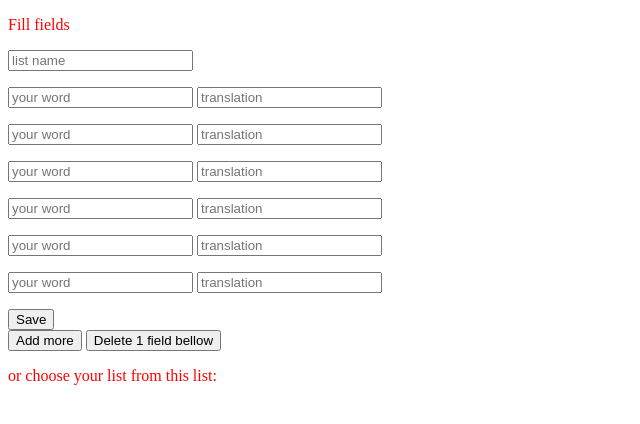
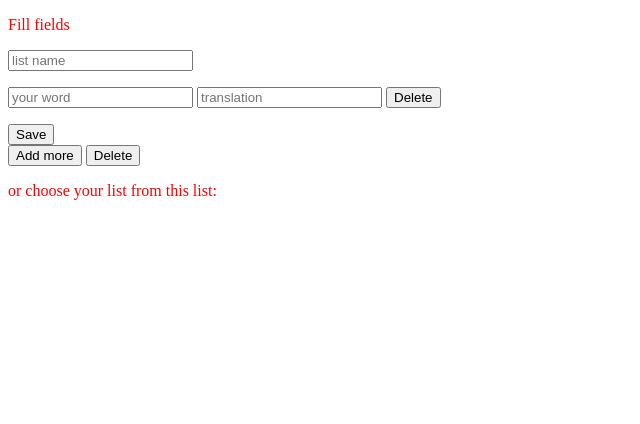
Before and after one commit to amIworking/RememberApp, a Django app: page /creating/ in a window 1280 px wide. Shown: the part 110-534 px from the top of the page, without its empty margins (0-640 px from the left). Run offline with Django 4.2, Linux system fonts and the light colour scheme.

Commit message:
RememberApp v3.15

```diff
--- a/Web version/RememberApp/main_page/templates/main_page/creating/creating.html
+++ b/Web version/RememberApp/main_page/templates/main_page/creating/creating.html
@@ -15,17 +15,18 @@
          {% csrf_token %}
         <input type="text" name = "list_name" placeholder="list name">
         <p style="color: red;">{{Error_message}}</p>
-        {% for i in 6|range %}
-        <p>
-            <input type="text" placeholder="your word" name="word_{{i}}" value="">
-            <input type="text" placeholder ="translation"name="trans_{{i}}" value="">
-        </p>
-        {% endfor %}
+        <div id="words">
+            <p>
+                <input type="text" placeholder="your word" name="word_0" value="">
+                <input type="text" placeholder ="translation"name="trans_0" value="">
+                <button type="button" name="delete_0">Delete</button>
+            </p>
+        </div>
         {{more_fields}}
         <input type="submit" value="Save">
     </form>
-    <input type="submit" value="Add more">
-    <input type="submit" value="Delete 1 field bellow">
+    <button id="add">Add more</button>
+    <button id="delete">Delete</button>
 </div>
 <div>
     <p>or choose your list from this list:</p>
@@ -34,4 +35,27 @@
     </ul>
 </div>
 
+<script type="text/javascript">
+    $("#words button[name=\"delete_0\"]").click(function(){
+        $("#words p")[0].remove();
+    })
+
+
+    $("#add").click(function() {
+        let lenght = $("#words p").length;
+        $("#words").append("<p>\n" +
+            "                <input type=\"text\" placeholder=\"your word\" name=\"word_" + lenght +"\" value=\"\">\n" +
+            "                <input type=\"text\" placeholder =\"translation\"name=\"trans_" + lenght +"\" value=\"\">\n" +
+            "                <button type=\"button\" name=\"delete_" + lenght + "\">Delete</button>\n" +
+            "            </p>" );
+        $("#words button[name=\"delete_" + lenght +"\"]").click(function(){
+            $("#words p")[lenght].remove();
+        })
+    });
+
+    $("#delete").click(function() {
+        $("#words p:last-child").remove();
+    });
+</script>
+
 {%endblock %}
--- a/Web version/RememberApp/main_page/views.py
+++ b/Web version/RememberApp/main_page/views.py
@@ -67,33 +67,48 @@ def edit_target_list(request, search_try):
     data = open_list(request, search_try)
     return render(request, "main_page/editing/editing.html", data)
 
+
 def update_saving(request, search_try):
     if request.method == "POST":
-        old_name = Dictionary.objects.get(name=search_try)
-        old_list = Translates.objects.filter(dictionary_id = old_name.id)
+
+        # update dict name
         new_name = request.POST["list_name"]
         if search_try != new_name:
+            old_name = Dictionary.objects.get(name=search_try)
             old_name.name = new_name
             old_name.save()
-        old_dict = {}
-        for i in old_list:
-            old_dict[i.word]=i.translate
-        for key, value in old_dict.items():
+
+        # update values
+        old_list = Translates.objects.filter(dictionary__name=search_try)
+        old_dict = {i.word: (i.translate, i) for i in old_list}
+
+        all_edited_data = [key for key in request.POST.keys() if key.startswith("word_")]
+
+        updated = []
+        for key, (value, translate) in old_dict.items():
+            all_edited_data.remove(f"word_{key}")
             new_key = request.POST[f"word_{key}"]
             new_value = request.POST[f"trans_{value}"]
-            print(key,new_key)
+
+            if value != new_value:
+                translate.translate = new_value
             if new_key != key:
-                target = old_list.get(word=key)
-                target.delete()
-                new_word =Translates(dictionary_id = old_name.id, word=new_key,
-                                    translate = new_value)
-                new_word.save()
-            else:
-                if value != new_value:
-                    old_list.filter(word = key).update(translate=new_value)
-        data = open_list(request, new_name)
-        data = {"result": "Saving was successful", "color": "green"}
-        return render(request, "main_page/finding/finding.html", data)
+                translate.word = new_key
+
+            if value != new_value or new_key != key:
+                updated.append(translate)
+
+        new_words = []
+        for word in all_edited_data:
+            key = word[5:]
+            word = request.POST[f"word_{key}"]
+            trans = request.POST[f"trans_{key}"]
+            new_words.append(Translates(dictionary_id=old_name.id, word=word, translate=trans))
+
+        Translates.objects.bulk_update(updated, fields=('word', 'translate'))
+        Translates.objects.bulk_create(new_words)
+
+        return redirect("/finding/")
 
 
 def creating(request):
@@ -122,12 +137,13 @@ def creating(request):
                 new_word = Translates(dictionary_id=new_id.id, word=key,
                                       translate=value)
                 new_word.save()
-            data = {"result": "Creating has been made", "color":"green"}
-            return render(request, "main_page/finding/finding.html", data)
+            return redirect('/finding/')
+
 
 def delete_confirming(request, search_try):
     data = {"list_name":search_try}
     return render(request, "main_page/deleting/deleting.html", data)
+
 def delete_list(request, search_try):
     all_names = []
     for i in Dictionary.objects.all():
--- a/Web version/RememberApp/templates/base.html
+++ b/Web version/RememberApp/templates/base.html
@@ -6,6 +6,7 @@
     <meta charset="UTF-8">
     <title>{%block title%} {%endblock %}</title>
     <link rel="stylesheet" href="{%static 'css/base.css'%}">
+    <script type="text/javascript" src="https://ajax.googleapis.com/ajax/libs/jquery/3.6.0/jquery.min.js"></script>
     {%block css_creating%} {%endblock %}
 </head>
 <body>
```
Also changed, not shown: Web version/RememberApp/main_page/templates/main_page/editing/editing.html (+20 -2 lines).
